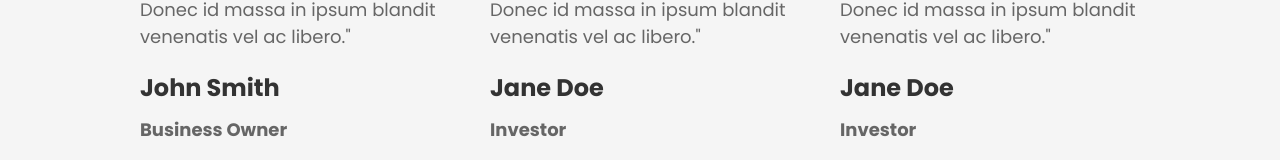
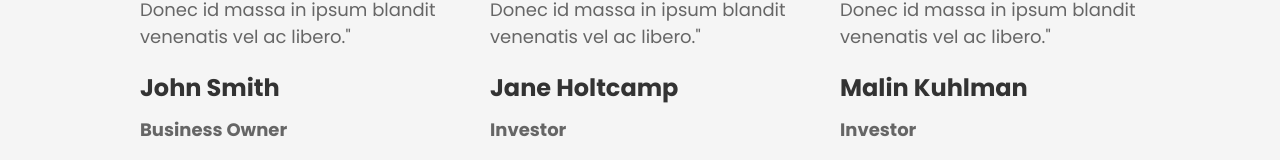
Before and after one commit to yosephdev/finovo, a React (Create React App) app: page /testimonials in a window 1280 px wide. Shown: the part 1092-1252 px from the top of the page. Built offline with nearby package versions, Linux system fonts and the light colour scheme.

Commit message:
change name

```diff
--- a/src/pages/Testimonials.js
+++ b/src/pages/Testimonials.js
@@ -32,7 +32,7 @@
             Pellentesque ut bibendum mi. Donec id massa in ipsum blandit
             venenatis vel ac libero."
           </p>
-          <h3>Jane Doe</h3>
+          <h3>Jane Holtcamp</h3>
           <p>Investor</p>
         </div>
         <div className="testimonial-item">
@@ -42,7 +42,7 @@
             Pellentesque ut bibendum mi. Donec id massa in ipsum blandit
             venenatis vel ac libero."
           </p>
-          <h3>Jane Doe</h3>
+          <h3>Malin Kuhlman</h3>
           <p>Investor</p>
         </div>
       </section>
```
